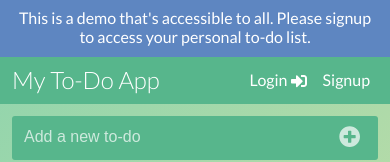
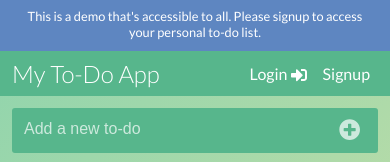
Before and after one commit to chiched/react-todo-app, a React (Create React App) app in the folder client/: page / in a window 390 px wide. Shown: the top 162 px of the page. Built offline with nearby package versions, Linux system fonts and the light colour scheme; no server answers.

Commit message:
Fixed css bugs for mobile and favicons

```diff
--- a/client/src/index.css
+++ b/client/src/index.css
@@ -18,7 +18,6 @@ navbar {
   width: 100%;
   background-color: #57b68c;
   display: block;
-  overflow: hidden;
   margin-bottom: 12px;
 }
 navbar span {
@@ -41,7 +40,7 @@ navbar a {
   text-decoration: none;
   padding: 0 8px;
   float: right;
-  line-height: 2.9rem;
+  line-height: 2.85rem;
 }
 navbar a:hover,
 navbar a.active {
@@ -53,6 +52,7 @@ navbar font h3 {
 .nav-right {
   float: right;
   padding-right: 12px;
+  position: relative;
 }
 .nav-right svg {
   vertical-align: -0.2rem;
@@ -74,7 +74,7 @@ form.add-todo input {
   font-weight: 300;
   line-height: 1.8rem;
   padding: 7px 0px;
-  width: 90%;
+  width: 85%;
 }
 form.add-todo input:focus {
   outline: none;
@@ -113,6 +113,7 @@ input[type="checkbox"] {
 }
 ul {
   padding: 0px 12px;
+  height: 17px;
 }
 li {
   list-style: none;
@@ -124,6 +125,9 @@ li {
   padding: 12px;
   font-weight: 300;
   color: #202020;
+}
+li span {
+  vertical-align: top;
 }
 .done {
   text-decoration: line-through;
@@ -150,9 +154,12 @@ li {
   color: rgb(32, 32, 32, 0.5);
   cursor: pointer;
 }
-.fa-trash-alt:hover {
-  color: #e40000;
+@media (hover: hover) {
+  .fa-trash-alt:hover {
+    color: #e40000;
+  }
 }
+
 .auth-form {
   background-color: teal;
   color: #fff;
@@ -163,7 +170,7 @@ li {
   height: 30px;
   position: absolute;
   top: 45px;
-  padding: 12px;
+  padding: 18px 12px 12px 12px;
   border-radius: 0 0 3px 3px;
 }
 .auth-form .form-group {
@@ -180,9 +187,11 @@ li {
 }
 .login-form form {
   right: 75px;
+  width: 302px;
 }
 .signup-form form {
   right: 12px;
+  width: 302px;
 }
 .demo-message {
   background-color: #5e86c1;
@@ -190,3 +199,8 @@ li {
   padding: 0.5rem 1rem 0.7rem;
   text-align: center;
 }
+@media (min-width: 320px) and (max-width: 480px) {
+  .demo-message {
+    font-size: 0.8rem;
+  }
+}
```
Also changed, not shown: client/public/logo192.png, client/public/logo512.png, client/public/manifest.json.
